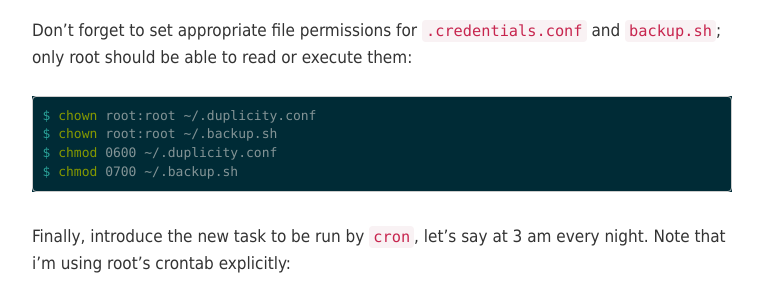
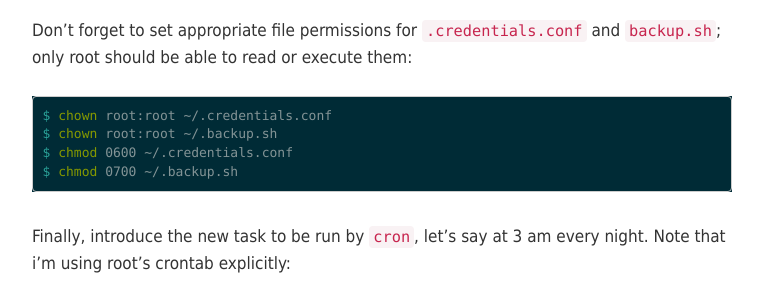
Before and after one commit to ik-fractel/kappataumu.github.com, a Jekyll site: the page built from _posts/2014-10-05-cloud-backups-duplicity-s3.md, in a window 1280 px wide and 900 px high, scrolled down 3644 px. Shown: the part 152-452 px from the top of the window, without its empty margins (258-1021 px from the left). Built offline with Jekyll 4.4.1, drawn with Linux system fonts in a browser that asks for light colours; Markdown is read by kramdown in place of the engine named in the settings.

Commit message:
Fixed error

````diff
--- a/_posts/2014-10-05-cloud-backups-duplicity-s3.md
+++ b/_posts/2014-10-05-cloud-backups-duplicity-s3.md
@@ -147,9 +147,9 @@ unset AWS_SECRET_ACCESS_KEY
 Don’t forget to set appropriate file permissions for `.credentials.conf` and `backup.sh`; only root should be able to read or execute them:
 
 ```bash
-$ chown root:root ~/.duplicity.conf
+$ chown root:root ~/.credentials.conf
 $ chown root:root ~/.backup.sh
-$ chmod 0600 ~/.duplicity.conf
+$ chmod 0600 ~/.credentials.conf
 $ chmod 0700 ~/.backup.sh
 ```
 
````
